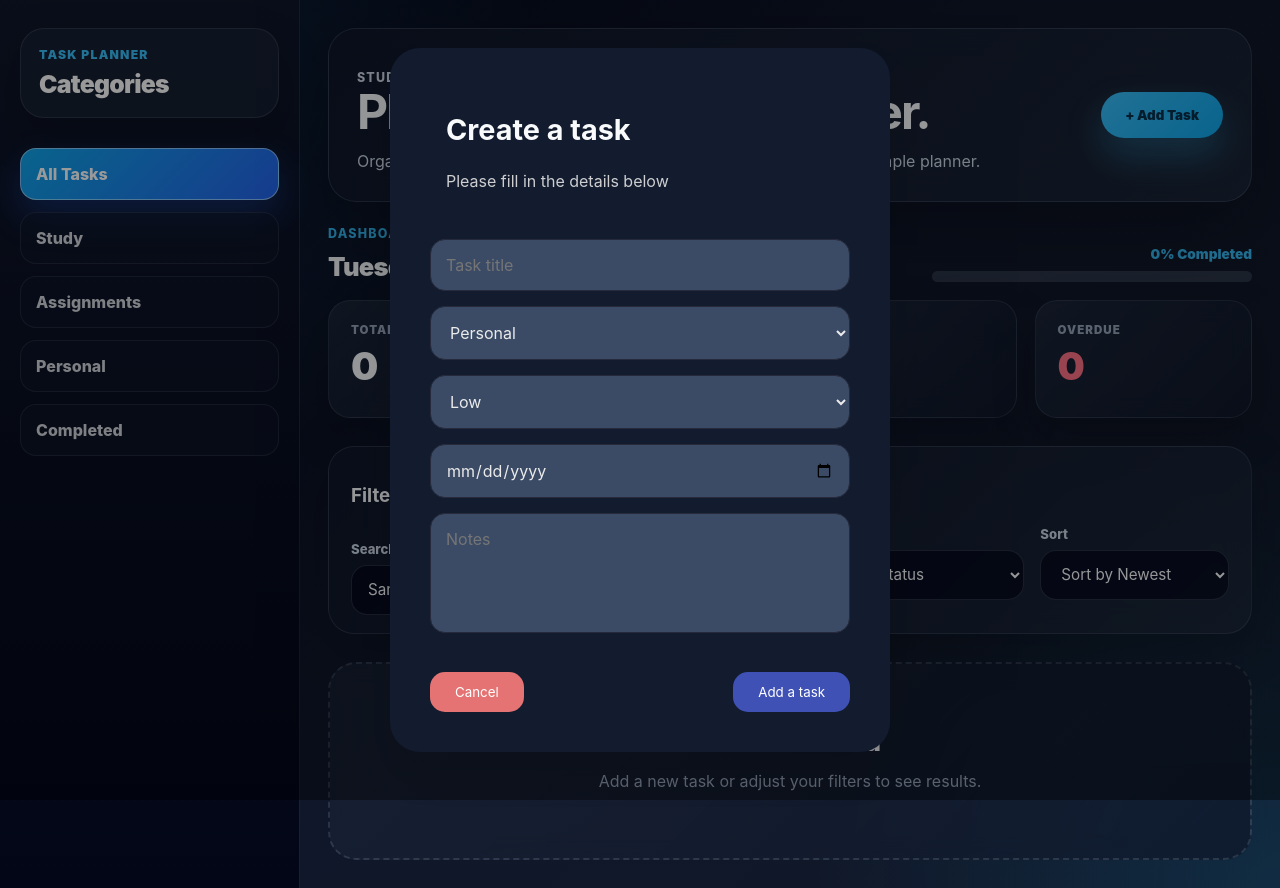
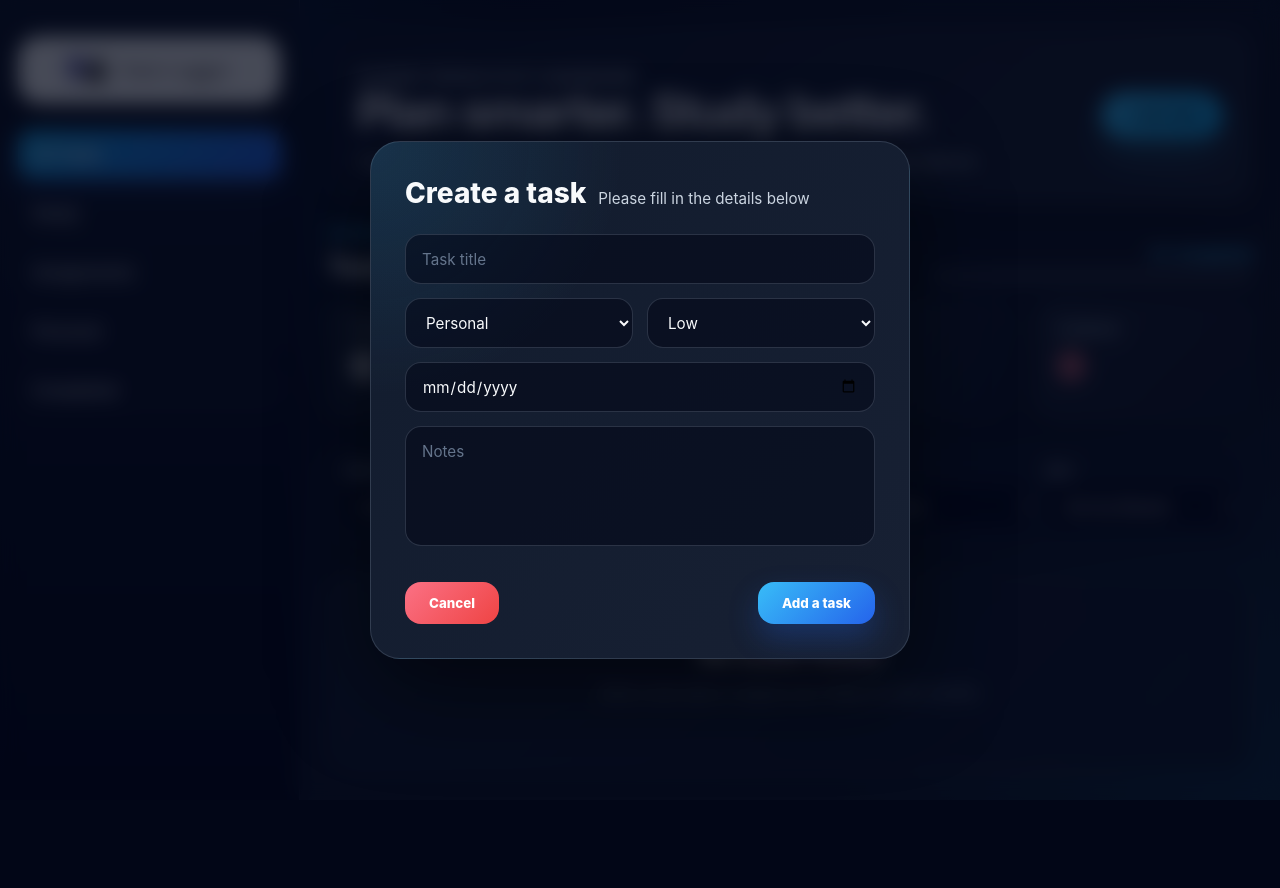
Before and after one commit to brijpatel88/Group2, a React (Vite) app: page / in a window 1280 px wide. Both pictures are taken after typing "Sample" into the empty fields and a click on the button "+ Add Task". After the commit the page ends 800 px from the top, so only its background shows below. Built offline with nearby package versions, Linux system fonts and the light colour scheme.

Commit message:
Complete final UI polish and modal improvements

```diff
--- a/src/components/Sidebar.css
+++ b/src/components/Sidebar.css
@@ -11,24 +11,40 @@
     linear-gradient(180deg, rgba(15, 23, 42, 0.98), rgba(2, 6, 23, 0.98));
   color: #f9fafb;
   border-right: 1px solid rgba(148, 163, 184, 0.16);
-  padding: 28px 20px;
+  padding: 36px 18px 24px;
   box-sizing: border-box;
 }
 
 .sidebar__header {
-  margin-bottom: 30px;
+  margin-bottom: 26px;
   padding: 18px;
-  border: 1px solid rgba(148, 163, 184, 0.18);
-  border-radius: 24px;
-  background: rgba(30, 41, 59, 0.55);
-  box-shadow: 0 20px 45px rgba(0, 0, 0, 0.22);
+  border: 1px solid rgba(203, 213, 225, 0.7);
+  border-radius: 22px;
+  background: #f8fafc;
+  display: flex;
+  justify-content: center;
+  align-items: center;
+  box-shadow: 0 10px 30px rgba(0, 0, 0, 0.18);
+}
+
+.sidebar__brand {
+  display: flex;
+  align-items: center;
+  gap: 10px;
+}
+
+.sidebar__logo {
+  width: 175px;
+  height: auto;
+  object-fit: contain;
+  display: block;
 }
 
 .sidebar__eyebrow {
-  margin: 0 0 8px;
+  margin: 0;
   color: #38bdf8;
-  font-size: 0.76rem;
-  font-weight: 900;
+  font-size: 0.8rem;
+  font-weight: 700;
   letter-spacing: 0.1em;
   text-transform: uppercase;
 }
@@ -36,22 +52,21 @@
 .sidebar h2 {
   margin: 0;
   color: #ffffff;
-  font-size: 1.55rem;
+  font-size: 1.35rem;
   line-height: 1.15;
-  font-weight: 900;
-  letter-spacing: -0.03em;
+  font-weight: 700;
 }
 
 .sidebar__subtitle {
-  margin: 10px 0 0;
+  margin: 8px 0 0;
   color: #94a3b8;
-  font-size: 0.92rem;
-  line-height: 1.5;
+  font-size: 0.88rem;
+  line-height: 1.4;
 }
 
 .sidebar__nav {
   display: grid;
-  gap: 12px;
+  gap: 11px;
 }
 
 .sidebar__category {
@@ -60,10 +75,10 @@
   justify-content: space-between;
   gap: 14px;
   width: 100%;
-  min-height: 52px;
-  padding: 13px 15px;
+  min-height: 48px;
+  padding: 12px 14px;
   border: 1px solid rgba(148, 163, 184, 0.14);
-  border-radius: 16px;
+  border-radius: 15px;
   background: rgba(15, 23, 42, 0.55);
   color: #d1d5db;
   font: inherit;
@@ -82,7 +97,7 @@
   background: rgba(30, 41, 59, 0.9);
   border-color: rgba(56, 189, 248, 0.45);
   color: #ffffff;
-  box-shadow: 0 14px 30px rgba(0, 0, 0, 0.22);
+  box-shadow: 0 12px 24px rgba(0, 0, 0, 0.2);
 }
 
 .sidebar__category:focus-visible {
@@ -94,7 +109,7 @@
   background: linear-gradient(135deg, #0ea5e9, #2563eb);
   border-color: rgba(186, 230, 253, 0.65);
   color: #ffffff;
-  box-shadow: 0 16px 35px rgba(37, 99, 235, 0.3);
+  box-shadow: 0 14px 30px rgba(37, 99, 235, 0.26);
 }
 
 .sidebar__category--active:hover {
@@ -102,18 +117,7 @@
 }
 
 .sidebar__category-name {
-  font-weight: 800;
-}
-
-.sidebar__category-count {
-  min-width: 28px;
-  padding: 3px 9px;
-  border-radius: 999px;
-  background: rgba(255, 255, 255, 0.16);
-  color: inherit;
-  font-size: 0.82rem;
-  font-weight: 800;
-  text-align: center;
+  font-weight: 600;
 }
 
 @media (max-width: 900px) {
@@ -137,6 +141,10 @@
 }
 
 @media (max-width: 560px) {
+  .sidebar__brand {
+    align-items: flex-start;
+  }
+
   .sidebar__nav {
     grid-template-columns: 1fr;
   }
--- a/src/components/Sidebar.tsx
+++ b/src/components/Sidebar.tsx
@@ -1,3 +1,7 @@
+// src/components/Sidebar.tsx
+// Sidebar navigation for task categories.
+
+import logo from "../assets/logo.svg";
 import './Sidebar.css'
 
 type SidebarCategory =
@@ -24,8 +28,12 @@ function Sidebar({ selectedCategory, onSelectCategory }: SidebarProps) {
   return (
     <aside className="sidebar" aria-label="Task category navigation">
       <div className="sidebar__header">
-        <p className="sidebar__eyebrow">Task Planner</p>
-        <h2>Categories</h2>
+        <div className="sidebar__brand">
+          <img
+            src={logo} alt="Task Study Planner Logo"
+            className="sidebar__logo"
+          />
+        </div>
       </div>
 
       <nav className="sidebar__nav">
--- a/src/components/TaskFilters.css
+++ b/src/components/TaskFilters.css
@@ -1,64 +1,52 @@
 /* src/components/TaskFilters.css */
-/* Styling for the search, filter, and sort section. */
+/* Compact search, filter, and sort controls. */
 
 .task-filters {
   width: 100%;
-  max-width: 1100px;
-  margin: 0 auto 28px;
-  padding: 18px 22px;
-  border: 1px solid rgba(148, 163, 184, 0.18);
-  border-radius: 26px;
-  background:
-    linear-gradient(
-      135deg,
-      rgba(15, 23, 42, 0.92),
-      rgba(30, 41, 59, 0.7)
-    );
-  box-shadow: 0 18px 50px rgba(0, 0, 0, 0.18);
-  backdrop-filter: blur(14px);
-}
-
-.filter-title {
- margin: 0 0 18px;
- color: #f8fafc;
- font-size: 1.1rem;
- font-weight: 700;
+  margin: 0 0 24px;
+  padding: 16px;
+  border: 1px solid rgba(148, 163, 184, 0.16);
+  border-radius: 22px;
+  background: rgba(15, 23, 42, 0.72);
+  box-shadow: 0 14px 35px rgba(0, 0, 0, 0.16);
+  backdrop-filter: blur(12px);
 }
 
 .filter-grid {
   display: grid;
-  grid-template-columns: 1.4fr 1fr 1fr 1fr;
-  gap: 16px;
-  align-items: end;
+  grid-template-columns: 1.5fr 1fr 1fr 1fr;
+  gap: 14px;
+  align-items: start;
 }
 
 .filter-field {
   display: flex;
   flex-direction: column;
-  gap: 8px;
+  gap: 6px;
+  min-width: 0;
 }
 
 .filter-field span {
   color: #cbd5e1;
-  font-size: 0.82rem;
-  font-weight: 800;
+  font-size: 0.78rem;
+  font-weight: 700;
 }
 
 .filter-field input,
 .filter-field select {
   width: 100%;
-  height: 50px;
+  height: 44px;
   border: 1px solid rgba(148, 163, 184, 0.22);
-  border-radius: 16px;
-  padding: 0 16px;
-  background: rgba(2, 6, 23, 0.65);
+  border-radius: 14px;
+  padding: 0 14px;
+  background: rgba(2, 6, 23, 0.72);
   color: #f8fafc;
-  font-size: 0.95rem;
+  font-size: 0.9rem;
   outline: none;
+  box-sizing: border-box;
   transition:
     border-color 0.2s ease,
-    box-shadow 0.2s ease,
-    transform 0.2s ease;
+    box-shadow 0.2s ease;
 }
 
 .filter-field input::placeholder {
@@ -67,13 +55,13 @@
 
 .filter-field input:hover,
 .filter-field select:hover {
-  border-color: rgba(56, 189, 248, 0.35);
+  border-color: rgba(56, 189, 248, 0.38);
 }
 
 .filter-field input:focus,
 .filter-field select:focus {
   border-color: #38bdf8;
-  box-shadow: 0 0 0 4px rgba(56, 189, 248, 0.14);
+  box-shadow: 0 0 0 3px rgba(56, 189, 248, 0.14);
 }
 
 @media (max-width: 1100px) {
@@ -84,7 +72,7 @@
 
 @media (max-width: 650px) {
   .task-filters {
-    padding: 20px;
+    padding: 14px;
   }
 
   .filter-grid {
--- a/src/components/TaskFilters.tsx
+++ b/src/components/TaskFilters.tsx
@@ -31,7 +31,6 @@ export default function TaskFilters ({
 }: TaskFiltersProps) {
   return (
     <section className="task-filters">
-      <h3 className="filters-title">Filters</h3>
 
       <div className="filter-grid">
         <label className="filter-field">
--- a/src/components/TaskForm.css
+++ b/src/components/TaskForm.css
@@ -1,118 +1,179 @@
+/* src/components/TaskForm.css */
+/* Modal form styling for adding and editing tasks. */
+
 .modal-overlay {
   position: fixed;
-  top: 0; left: 0; right: 0; bottom: 0;
-  background: rgba(0, 0, 0, 0.4);
+  inset: 0;
+  z-index: 1000;
   display: flex;
+  align-items: center;
   justify-content: center;
-  align-items: center;
+  padding: 24px;
+  background: rgba(2, 6, 23, 0.72);
+  backdrop-filter: blur(10px);
+  animation: fadeIn 0.25s ease-out;
 }
 
 .modal-content {
-  background: white;
-  padding: 40px;
+  width: 90%;
+  max-width: 540px;
+  padding: 34px;
+  border: 1px solid rgba(148, 163, 184, 0.22);
   border-radius: 30px;
-  width: 100%;
-  max-width: 500px;
-  box-shadow: 0 20px 40px rgba(0,0,0,0.1);
-  text-align: center;
+  background:
+    radial-gradient(circle at top left, rgba(56, 189, 248, 0.14), transparent 34%),
+    linear-gradient(135deg, #121c2e, #172033);
+  color: #f8fafc;
+  box-shadow: 0 30px 90px rgba(0, 0, 0, 0.5);
+  animation: popIn 0.28s ease-out;
 }
 
-
-
-.task-input, select, textarea {
-  width: 100%;
-  padding: 15px;
-  margin-bottom: 15px;
-  border: 0.5px solid #272a3b;
-  border-radius: 15px;
-  background-color: #3B4B66;
-  font-size: 16px;
-  box-sizing: border-box;
-  color: #ebebeb;
-
+.modal-content header {
+  margin-bottom: 24px;
+  text-align: left;
 }
 
-textarea { height: 120px; resize: none; }
+.icon-title {
+  display: flex;
+  align-items: center;
+  gap: 12px;
+}
+
+.check-circle {
+  width: 34px;
+  height: 34px;
+  display: grid;
+  place-items: center;
+  border-radius: 50%;
+  background: linear-gradient(135deg, #38bdf8, #2563eb);
+  color: white;
+  font-weight: 800;
+  box-shadow: 0 10px 24px rgba(56, 189, 248, 0.28);
+}
+
+.icon-title h2 {
+  margin: 0;
+  font-size: 1.75rem;
+  font-weight: 800;
+}
+
+.subtitle {
+  margin: 10px 0 0;
+  color: #cbd5e1;
+  font-size: 0.95rem;
+}
+
+.task-input,
+.modal-content select,
+.modal-content textarea {
+  width: 100%;
+  min-height: 50px;
+  margin-bottom: 14px;
+  padding: 0 16px;
+  border: 1px solid rgba(148, 163, 184, 0.24);
+  border-radius: 16px;
+  background: rgba(2, 6, 23, 0.55);
+  color: #f8fafc;
+  font-size: 0.95rem;
+  outline: none;
+  box-sizing: border-box;
+  transition: border-color 0.2s ease, box-shadow 0.2s ease;
+}
+
+.task-input::placeholder,
+.modal-content textarea::placeholder {
+  color: #64748b;
+}
+
+.task-input:focus,
+.modal-content select:focus,
+.modal-content textarea:focus {
+  border-color: #38bdf8;
+  box-shadow: 0 0 0 4px rgba(56, 189, 248, 0.14);
+}
+
+.form-row {
+  display: grid;
+  grid-template-columns: 1fr 1fr;
+  gap: 14px;
+}
+
+.modal-content textarea {
+  min-height: 120px;
+  padding: 15px 16px;
+  resize: none;
+}
 
 .modal-actions {
   display: flex;
   justify-content: space-between;
-  margin-top: 20px;
+  gap: 14px;
+  margin-top: 18px;
+}
+
+.btn-cancel,
+.btn-save {
+  border: none;
+  border-radius: 16px;
+  padding: 13px 24px;
+  color: white;
+  font-weight: 800;
+  cursor: pointer;
+  transition: transform 0.2s ease, filter 0.2s ease, box-shadow 0.2s ease;
 }
 
 .btn-cancel {
-  background: #e57373;
-  color: white;
-  border: none;
-  padding: 12px 25px;
-  border-radius: 15px;
-  cursor: pointer;
+  background: linear-gradient(135deg, #fb7185, #ef4444);
 }
 
 .btn-save {
-  background: #3f51b5; /* Dark blue/purple from image */
-  color: white;
-  border: none;
-  padding: 12px 25px;
-  border-radius: 15px;
-  cursor: pointer;
+  background: linear-gradient(135deg, #38bdf8, #2563eb);
+  box-shadow: 0 14px 30px rgba(37, 99, 235, 0.28);
 }
 
-/* The background fades in */
-.modal-overlay {
-  position: fixed;
-  inset: 0;
-  background: rgba(0, 0, 0, 0.4);
-  display: flex;
-  justify-content: center;
-  align-items: center;
-  z-index: 1000;
-  animation: fadeIn 0.3s ease-out;
+.btn-cancel:hover,
+.btn-save:hover {
+  transform: translateY(-2px);
+  filter: brightness(1.08);
 }
 
-/* The modal box 'pops' up */
-.modal-content {
-  background: #121C2E;
-  padding: 40px;
-  border-radius: 30px;
-  width: 90%;
-  max-width: 500px;
-  transform: scale(1);
-  animation: popIn 0.4s cubic-bezier(0.175, 0.885, 0.32, 1.275);
-}
-#header{
-    display: flex;
-    gap:1rem;
-    align-items:center ;
-}
-.icon-title h2{
-    font-size: 1.8em;
-}
-.subtitle{
-    color: #ceced1;
+@keyframes fadeIn {
+  from {
+    opacity: 0;
+  }
+
+  to {
+    opacity: 1;
+  }
 }
 
-header{
-    text-align: left;
-    margin-bottom: 2em;
-    display: flex;
-    gap: 1em;
+@keyframes popIn {
+  from {
+    opacity: 0;
+    transform: translateY(18px) scale(0.96);
+  }
+
+  to {
+    opacity: 1;
+    transform: translateY(0) scale(1);
+  }
 }
 
-/* Define the 'Fade' animation */
-@keyframes fadeIn {
-  from { opacity: 0; }
-  to { opacity: 1; }
-}
+@media (max-width: 600px) {
+  .model-content {
+    padding: 24px;
+  }
 
-/* Define the 'Pop' animation (starts at 70% size and bounces to 100%) */
-@keyframes popIn {
-  0% {
-    opacity: 0;
-    transform: scale(0.7);
+  .form-row {
+    grid-template-columns: 1fr;
   }
-  100% {
-    opacity: 1;
-    transform: scale(1);
+
+  .modal-actions {
+    flex-direction: column;
+  }
+
+  .btn-cancel,
+  .btn-save {
+    width: 100%;
   }
 }
```
